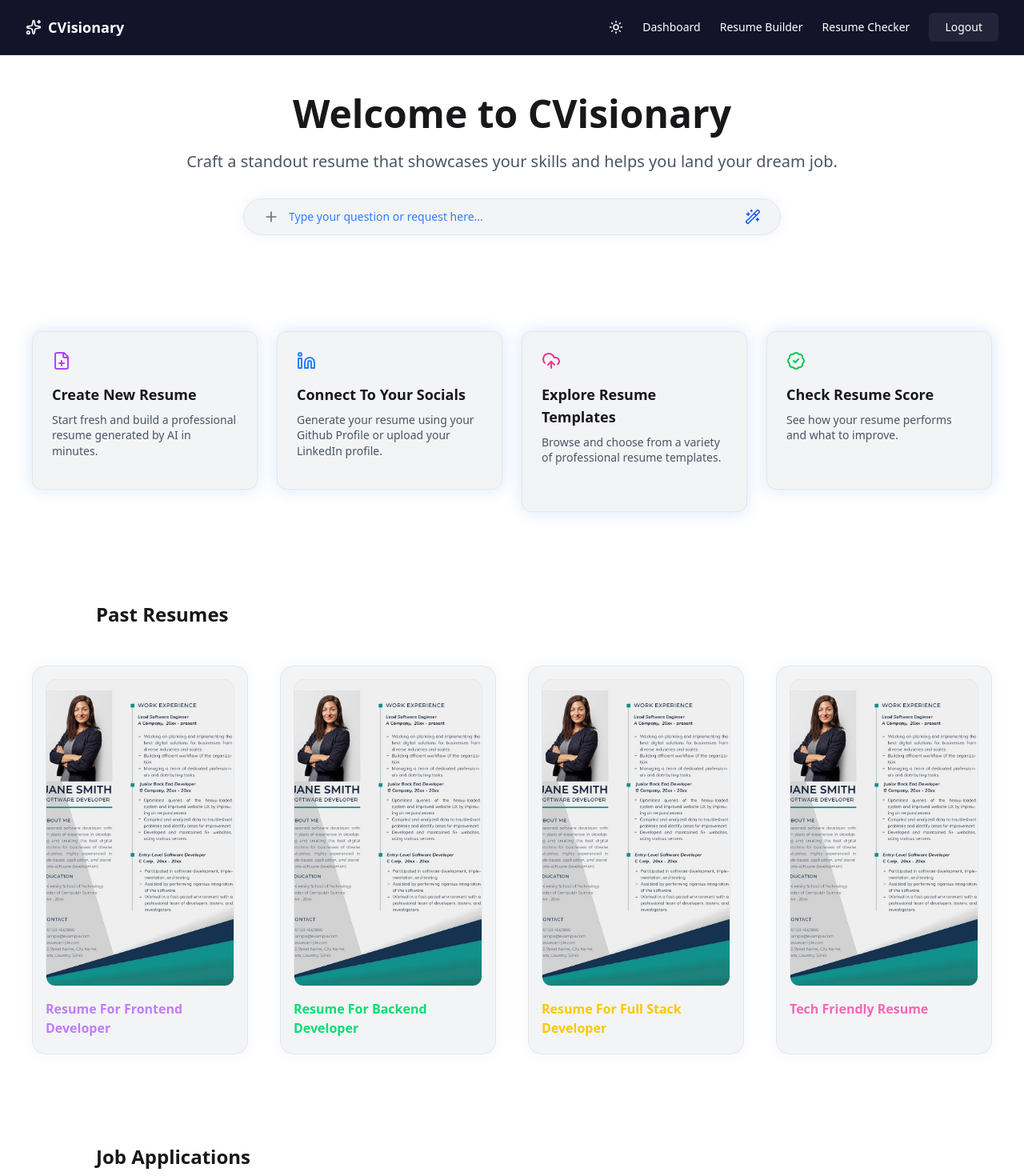
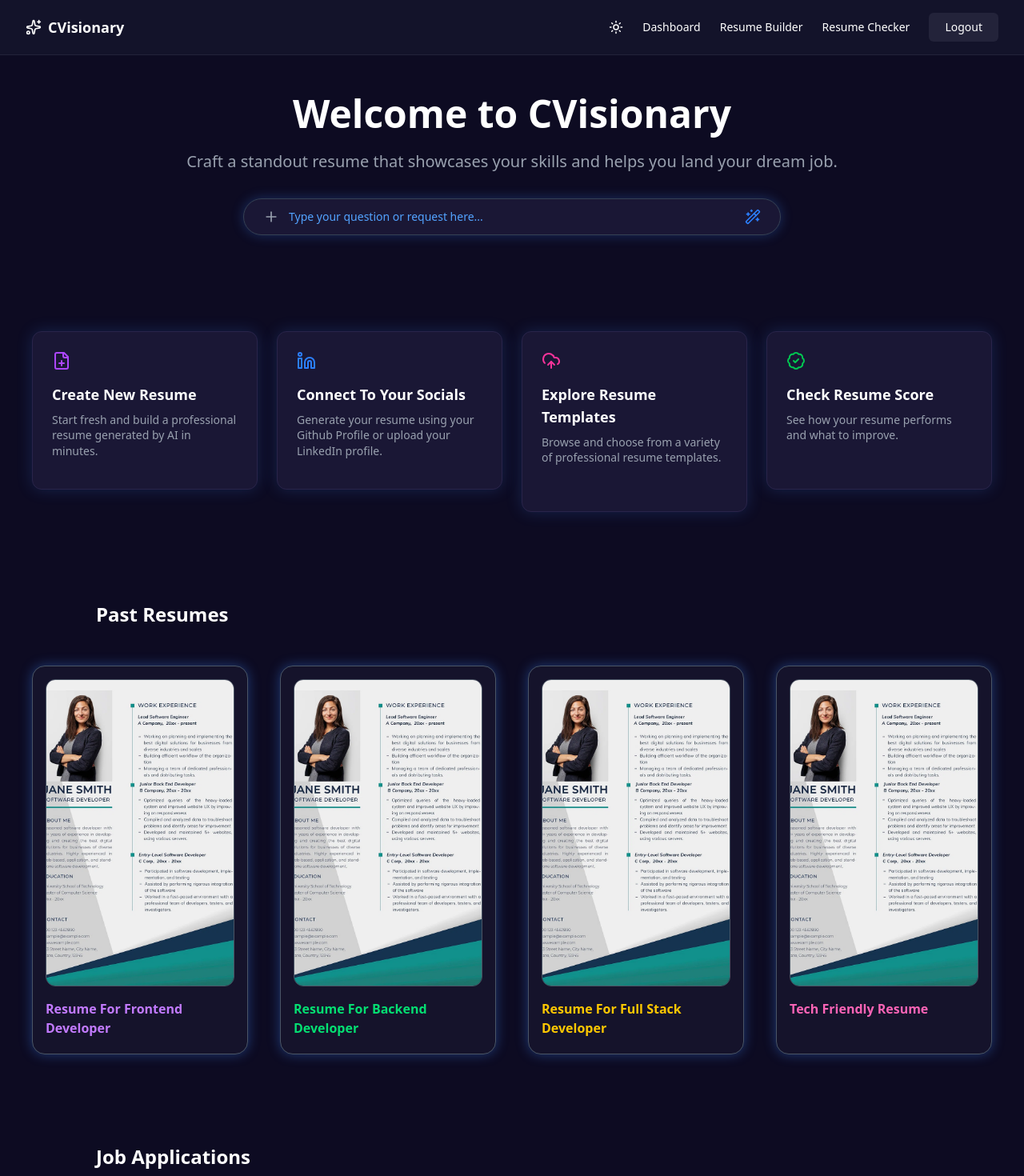
Before and after one commit to QuantumRebels/CVisionary, a React (Vite) app in the folder frontend/: page /dashboard in a window 1280 px wide. Shown: the top 1470 px of the page at 80% size. Built offline with nearby package versions, Linux system fonts and the light colour scheme.

Commit message:
modified theme persistency in all pages

```diff
--- a/frontend/src/components/resume_checker/ResumeReviewer.jsx
+++ b/frontend/src/components/resume_checker/ResumeReviewer.jsx
@@ -27,8 +27,7 @@ const dropVariants = {
   animate: { opacity: 1, y: 0, transition: { duration: 0.7 } },
 };
 
-function ResumeReviewer() {
-  const [darkMode, setDarkMode] = useState(true);
+function ResumeReviewer({ darkMode, setDarkMode }) { // <-- Accept as props
   const [dragActive, setDragActive] = useState(false);
   const [file, setFile] = useState(null);
   const inputRef = useRef();
--- a/frontend/src/pages/dashboard.jsx
+++ b/frontend/src/pages/dashboard.jsx
@@ -1,22 +1,30 @@
-import { React}  from "react";
+import React, { useState } from "react";
 import Navbar from "@/components/landing/Navbar";
 import QuickActions from "@/components/dashboard/actions";
 import WelcomeSection from "@/components/dashboard/welcome";
 import ResumeGallery from "@/components/dashboard/resume";
 import JobApplications from "@/components/dashboard/jobs";
 import Footer from "@/components/dashboard/footer";
+import { getInitialDarkMode, setDarkModePreference } from "@/utils/theme";
 
-const dashboard  = () => {
+const Dashboard = () => {
+  const [darkMode, setDarkMode] = useState(getInitialDarkMode());
+
+  const handleSetDarkMode = (value) => {
+    setDarkMode(value);
+    setDarkModePreference(value);
+  };
+
   return (
-    <div className="app">
-       <Navbar isLoggedIn={true} darkMode={true} setDarkMode={() => {}} />
-        <WelcomeSection/>
-        <QuickActions />
-        <ResumeGallery />
-        <JobApplications />
-        <Footer/>
+    <div className={`app ${darkMode ? "dark" : "light"}`}>
+      <Navbar isLoggedIn={true} darkMode={darkMode} setDarkMode={handleSetDarkMode} />
+      <WelcomeSection darkMode={darkMode} />
+      <QuickActions darkMode={darkMode} />
+      <ResumeGallery darkMode={darkMode} />
+      <JobApplications darkMode={darkMode} />
+      <Footer darkMode={darkMode} />
     </div>
   );
-}
+};
 
-export default dashboard ;
+export default Dashboard;
--- a/frontend/src/pages/landing.jsx
+++ b/frontend/src/pages/landing.jsx
@@ -5,13 +5,19 @@ import Hero from "@/components/landing/Hero";
 import Features from "@/components/landing/Features";
 import Testimonials from "@/components/landing/Testimonials";
 import Footer from "@/components/landing/Footer";
+import { getInitialDarkMode, setDarkModePreference } from "@/utils/theme";
 
 const Landing = () => {
-  const [darkMode, setDarkMode] = useState(true);
+  const [darkMode, setDarkMode] = useState(getInitialDarkMode());
+
+  const handleSetDarkMode = (value) => {
+    setDarkMode(value);
+    setDarkModePreference(value);
+  };
 
   return (
     <div className={darkMode ? "bg-[#13132a] min-h-screen" : "bg-white min-h-screen"}>
-      <Navbar isLoggedIn={false} darkMode={darkMode} setDarkMode={setDarkMode} />
+      <Navbar isLoggedIn={false} darkMode={darkMode} setDarkMode={handleSetDarkMode} />
       <div className="pt-20">
         <Hero darkMode={darkMode} />
         <HowItWorks darkMode={darkMode} />
--- a/frontend/src/pages/resume-checker.jsx
+++ b/frontend/src/pages/resume-checker.jsx
@@ -1,7 +1,16 @@
-import { React}  from "react";
+import React, { useState } from "react";
 import ResumeReviewer from "@/components/resume_checker/ResumeReviewer";
-const resume_checker = () => {
-  return <ResumeReviewer />;
+import { getInitialDarkMode, setDarkModePreference } from "@/utils/theme";
+
+const ResumeChecker = () => {
+  const [darkMode, setDarkMode] = useState(getInitialDarkMode());
+
+  const handleSetDarkMode = (value) => {
+    setDarkMode(value);
+    setDarkModePreference(value);
+  };
+
+  return <ResumeReviewer darkMode={darkMode} setDarkMode={handleSetDarkMode} />;
 };
 
-export default resume_checker ;
+export default ResumeChecker;
```
